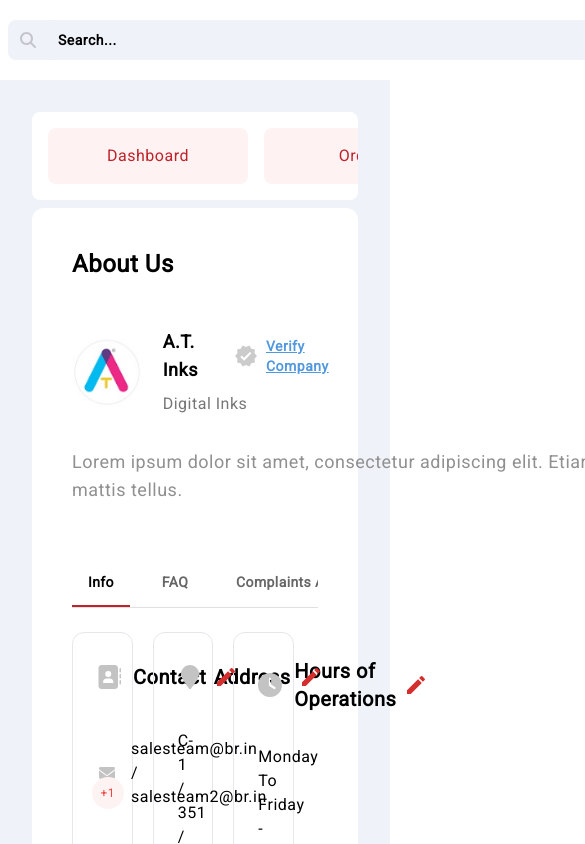
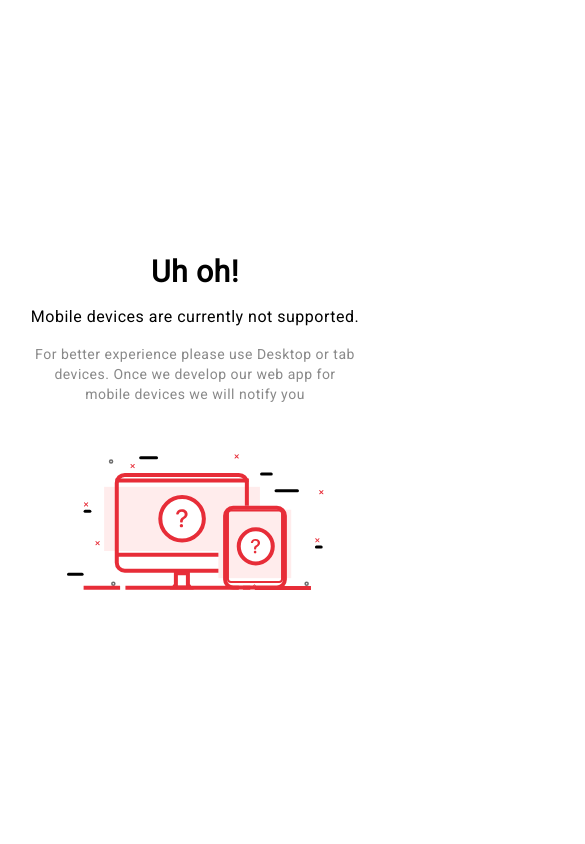
Before and after one commit to WyvernDrexx/ts_webapp_atinks, a React (Vite) app: page / in a window 390 px wide. Shown: the top 844 px of the page, 585 px wide, since content can reach past the window. Built offline with nearby package versions, Linux system fonts and the light colour scheme.

Commit message:
asjust sidebar paddings

```diff
--- a/src/features/layout/Layout.tsx
+++ b/src/features/layout/Layout.tsx
@@ -1,14 +1,37 @@
 import { Outlet } from 'react-router-dom'
+import { cn } from 'utils'
 import { Header, Sidebar } from './components'
+import deviceErrorSvg from './device-error.svg'
 
 function Layout() {
   return (
-    <div className='flex flex-col'>
-      <Header />
-      <div className='block bg-[#eff2f9] gap-7 p-8  grid-cols-[260px_minmax(900px,_1fr)] lg:grid'>
-        <Sidebar />
-        <div className=' bg-white rounded-xl h-[100%] flex p-10'>
-          <Outlet />
+    <div>
+      <div
+        className={cn(
+          ' overflow-hidden sm:hidden h-[100vh] w-[100%] bg-white fixed z-50',
+          'flex justify-center items-center',
+          'p-[30px]'
+        )}
+      >
+        <div className='text-center'>
+          <h1 className='text-[30px] leading-[36px] font-bold'>Uh oh!</h1>
+          <h2 className='my-[15px]'>
+            Mobile devices are currently not supported.
+          </h2>
+          <p className='text-sm text-[#898989]'>
+            For better experience please use Desktop or tab devices. Once we
+            develop our web app for mobile devices we will notify you
+          </p>
+          <img className='mx-auto mt-[50px]' src={deviceErrorSvg} />
+        </div>
+      </div>
+      <div className='hidden sm:flex flex-col'>
+        <Header />
+        <div className=' bg-[#eff2f9] gap-7 p-8  lg:grid-cols-[260px_minmax(900px,_1fr)] lg:grid'>
+          <Sidebar />
+          <div className=' bg-white rounded-xl h-[100%] p-10'>
+            <Outlet />
+          </div>
         </div>
       </div>
     </div>
--- a/src/features/layout/components/Sidebar.tsx
+++ b/src/features/layout/components/Sidebar.tsx
@@ -67,10 +67,10 @@ const sidebarItems = [
 function Sidebar() {
   return (
     <div>
-      <div className='flex flex-nowrap overflow-auto lg:hidden bg-white p-4 gap-4 mb-2 rounded-lg'>
+      <div className='whitespace-nowrap overflow-auto lg:hidden bg-white p-4 mb-2 rounded-lg'>
         {sidebarItems.map((e) => {
           return <div className={
-            cn('p-4 rounded-lg min-w-[200px] text-center text-[#BE222A] bg-[#fff2f2]',
+            cn('inline-block min-w-[120px] font-semibold text-sm mr-4 py-[10px] px-[15px] rounded-lg text-center text-[#BE222A] bg-[#fff2f2]',
               {
                 'bg-[#BE222A] text-[#f9e8e9]': e.active,
               }
--- a/tailwind.config.cjs
+++ b/tailwind.config.cjs
@@ -2,7 +2,11 @@
 module.exports = {
   content: ['./index.html', './src/**/*.{js,ts,jsx,tsx}'],
   theme: {
-    extend: {}
+    extend: {
+      screens: {
+        sm: '560px'
+      }
+    }
   },
   plugins: []
 }
```
Also changed, not shown: src/features/layout/device-error.svg (added).
